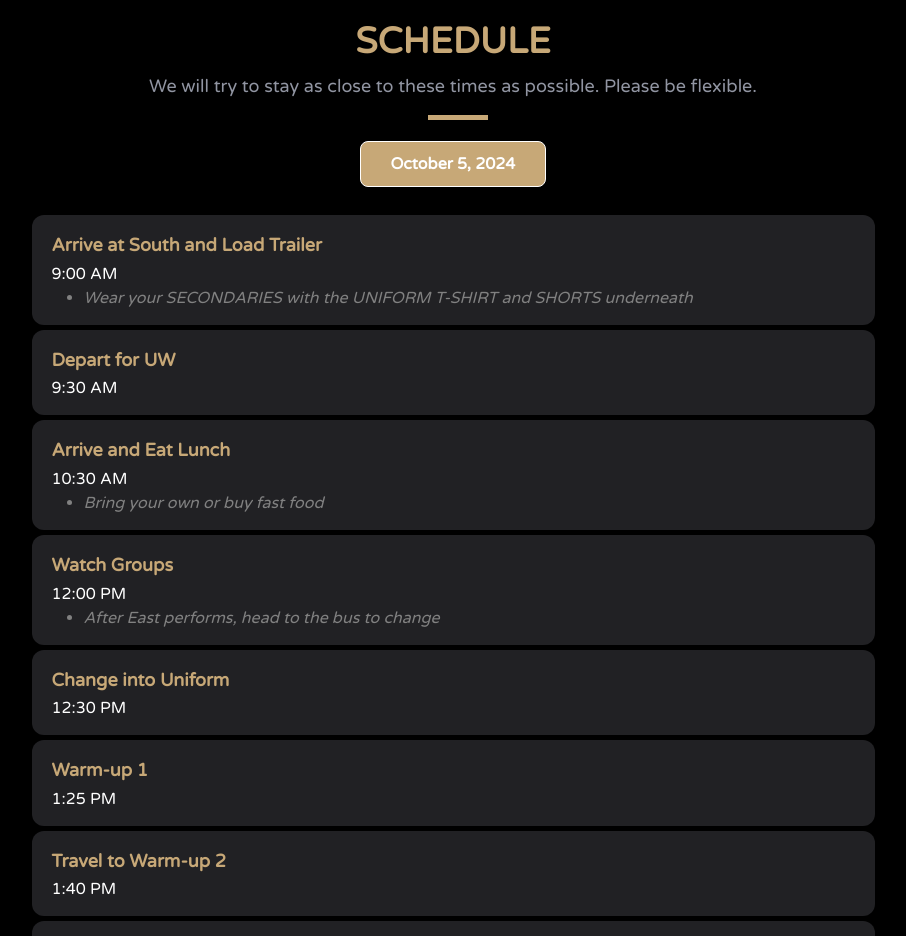
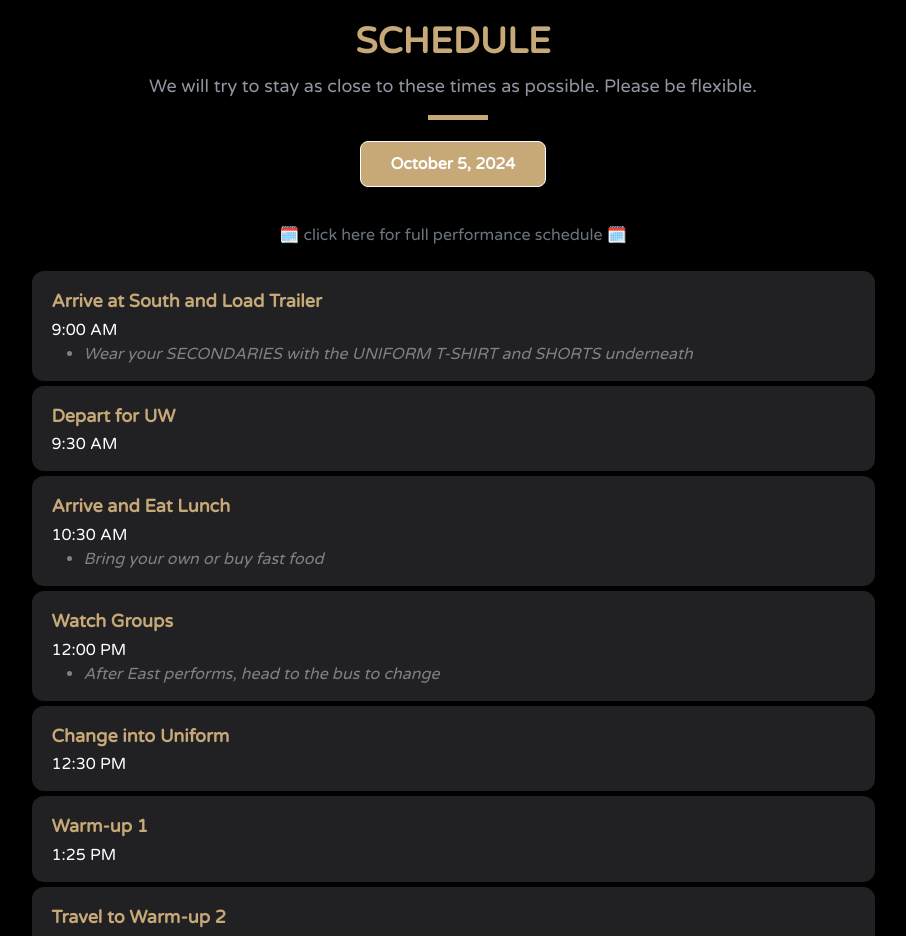
Before and after one commit to btschu/uw_marching_invite_itinerary, a plain HTML site: page index.html in a window 1280 px wide. Shown: the part 840-1776 px from the top of the page, without its empty margins (187-1093 px from the left). Drawn offline with nearby package versions, Linux system fonts and the light colour scheme.

Commit message:
added full performance schedule

```diff
--- a/index.html
+++ b/index.html
@@ -78,10 +78,10 @@
           <h2>Schedule</h2>
           <p class="text-center mt-0">We will try to stay as close to these times as possible. Please be flexible.</p>
         </div>
-        <ul class="nav nav-tabs mb-3" role="tablist" data-aos="fade-up" data-aos-delay="100">
+        <ul class="nav nav-tabs" role="tablist" data-aos="fade-up" data-aos-delay="100">
           <li class="nav-item">
             <a class="nav-link active" href="#day-1" role="tab" data-bs-toggle="tab">October 5, 2024</a>
-          </li>
+          </li><br><br>
           <!-- <li class="nav-item">
             <a class="nav-link" href="#day-2" role="tab" data-bs-toggle="tab">July 3</a>
           </li>
@@ -89,9 +89,11 @@
             <a class="nav-link" href="#day-3" role="tab" data-bs-toggle="tab">July 4</a>
           </li> -->
         </ul>
+
         <div class="tab-content row justify-content-center" data-aos="fade-up" data-aos-delay="200">
 
           <!-- Schedule Day 1 -->
+          <a class="text-secondary mb-4 text-center" href="assets/img/schedule.png" target="_blank">🗓️ click here for full performance schedule 🗓️</a>
           <div role="tabpanel" class="col-lg-9 tab-pane fade show active" id="day-1">
             <div class="row schedule-item">
               <div class="">
```
Also changed, not shown: assets/img/schedule.png (added).
